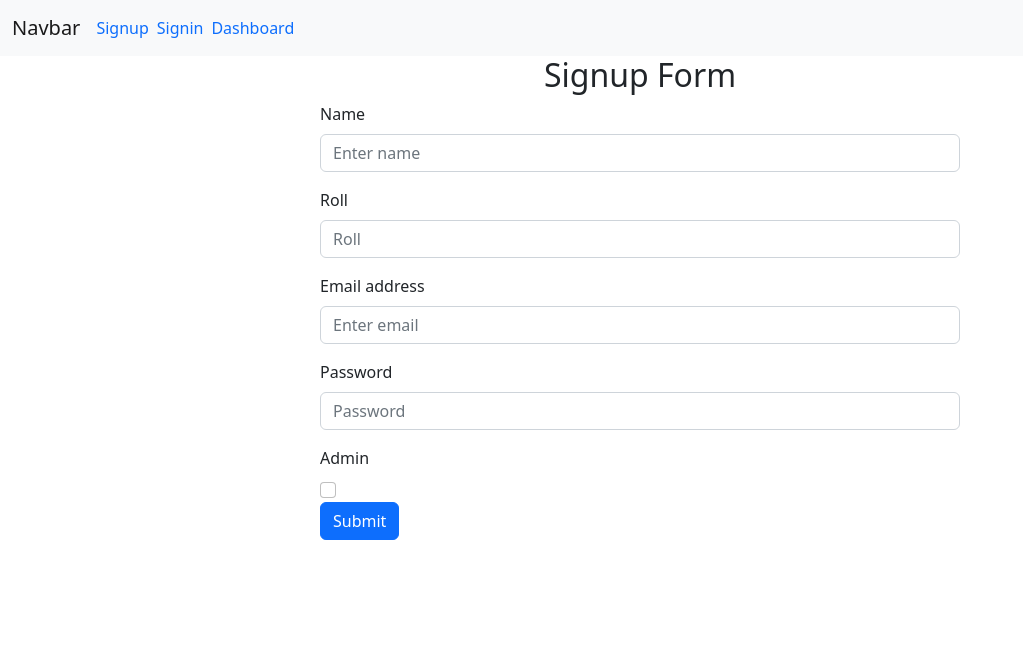
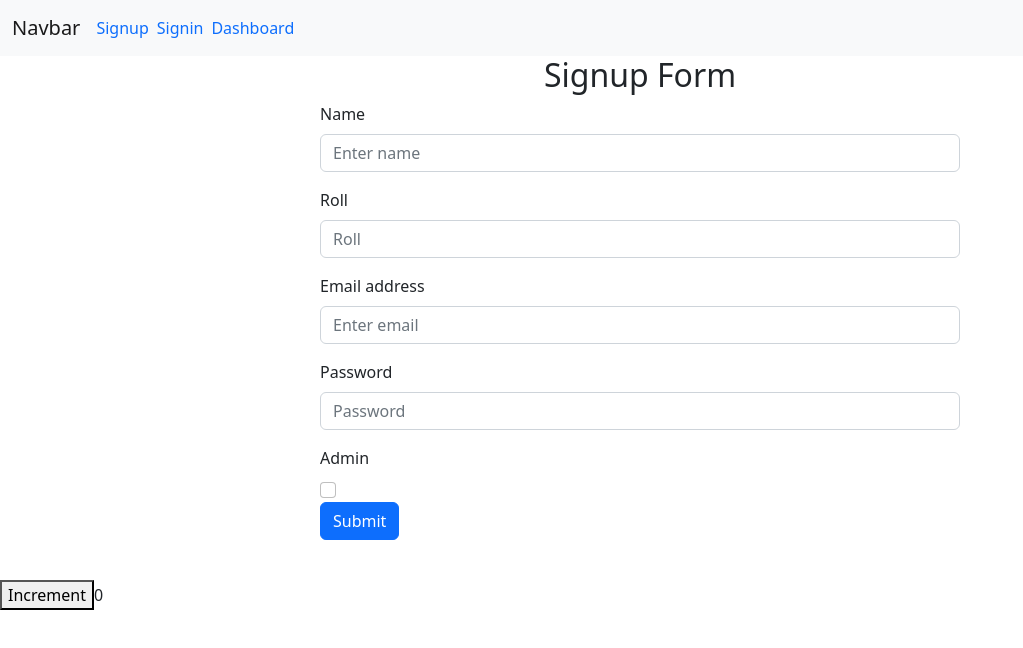
Before and after one commit to rockingatgithub/CN_AUG_PYTHON_REACTJS, a React (Create React App) app: page / in a window 1280 px wide. Shown: the top 648 px of the page, without its empty margins (0-1023 px from the left). Built offline with nearby package versions, Linux system fonts and the light colour scheme.

Commit message:
Added redux

```diff
--- a/package.json
+++ b/package.json
@@ -12,8 +12,10 @@
     "react": "^18.2.0",
     "react-bootstrap": "^2.7.4",
     "react-dom": "^18.2.0",
+    "react-redux": "^8.1.0",
     "react-router-dom": "^6.11.1",
     "react-scripts": "5.0.1",
+    "redux": "^4.2.1",
     "web-vitals": "^2.1.4"
   },
   "scripts": {
--- a/src/components/UserForm/index.jsx
+++ b/src/components/UserForm/index.jsx
@@ -5,6 +5,8 @@ import Cookie from 'js-cookie'
 import Button from 'react-bootstrap/Button';
 import Form from 'react-bootstrap/Form';
 import { ADMIN_SIGNIN_URL, ADMIN_SIGNUP_URL, STUDENT_SIGNIN_URL, STUDENT_SIGNUP_URL } from "../constants";
+import { connect, useDispatch } from "react-redux";
+import { incrementHandler } from "../actions/auth";
 
 const UserForm = (props) => {
 
@@ -13,9 +15,9 @@ const UserForm = (props) => {
     const [email, setEmail] = useState('')
     const [isAdmin, setAdmin] = useState(false)
     const [password, setPassword] = useState('')
+    const dispatch = useDispatch()
 
     const navigate = useNavigate()
-
 
     const submitHandler = async (event) => {
         event.preventDefault()
@@ -84,6 +86,8 @@ const UserForm = (props) => {
 
     // console.log(isAdmin)
 
+    console.log("Store state", props.main)
+
     return <>
         <h2>{props.heading}</h2>
 
@@ -136,8 +140,20 @@ const UserForm = (props) => {
         />
         </Form>
 
+
+        <div>
+
+            <button onClick={() => dispatch(incrementHandler(10))} > Increment </button>
+            <span>{props.main.counter}</span>
+
+        </div>
+
     </>
 
 }
 
-export default UserForm
+const mapStateToProps = state => {
+    return { main: state }
+}
+
+export default connect(mapStateToProps)(UserForm)
--- /dev/null
+++ b/src/components/actions/auth/index.js
@@ -0,0 +1,11 @@
+export const incrementHandler = (num) => {
+
+    return { type: 'INC_COUNTER', data: num }
+
+}
+
+export const decrementHandler = (num) => {
+
+    return { type: 'DEC_COUNTER', data: num }
+
+}
--- /dev/null
+++ b/src/components/reducers/main/index.js
@@ -0,0 +1,24 @@
+const initialState = {
+    user: null,
+    isAdmin: false,
+    isLogged: false,
+    counter: 0
+}
+
+function mainReducer (state=initialState, action) {
+
+    switch (action.type) {
+        case 'INC_COUNTER':
+
+            return { ...state, counter: state.counter + action.data }
+        case 'DEC_COUNTER':
+
+            return { ...state, counter: state.counter - action.data }
+
+        default:
+            return state
+    }
+
+}
+
+export default mainReducer
--- a/src/index.js
+++ b/src/index.js
@@ -1,19 +1,23 @@
 import React from 'react';
+import {createStore} from 'redux'
+import {Provider} from 'react-redux'
 import ReactDOM from 'react-dom/client';
 import {BrowserRouter} from 'react-router-dom'
 import {GoogleOAuthProvider} from '@react-oauth/google'
 import './index.css';
 import App from './App';
 import 'bootstrap/dist/css/bootstrap.min.css';
+import mainReducer from './components/reducers/main';
 
-
+const store = createStore(mainReducer)
 
 const root = ReactDOM.createRoot(document.getElementById('root'));
 root.render(
+    <Provider store={store} >
     <BrowserRouter>
         <GoogleOAuthProvider clientId='877608648724-rjcmq7oemsqjbu3r8k9rqo1i7jsu9h8b.apps.googleusercontent.com' >
             <App />
         </GoogleOAuthProvider>
     </BrowserRouter>
-
+    </Provider>
 );
```
Also changed, not shown: 1 other file (tests, documents, lock files or other folders).
